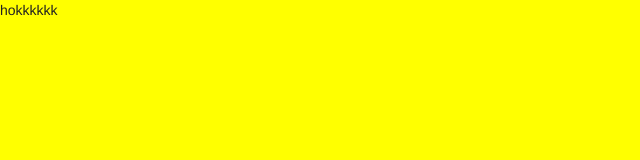
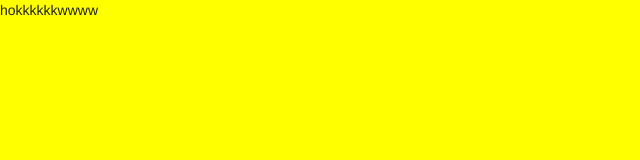
Before and after one commit to isMyShell/myVue, a website: page prd/index.html in a window 1280 px wide. Shown: the full height of the page, 0-640 px from the left. Drawn offline with Linux system fonts and the light colour scheme.

```diff
--- a/prd/index.html
+++ b/prd/index.html
@@ -8,7 +8,7 @@
 	<link rel="stylesheet" href="./bundle.css">
 </head>
 <body>
-	hokkkkkk
+	hokkkkkkwwww
 
 	<script src="./bundle.js"></script>
 </body>
```
